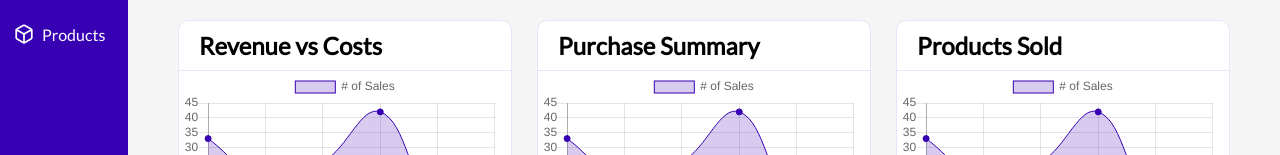
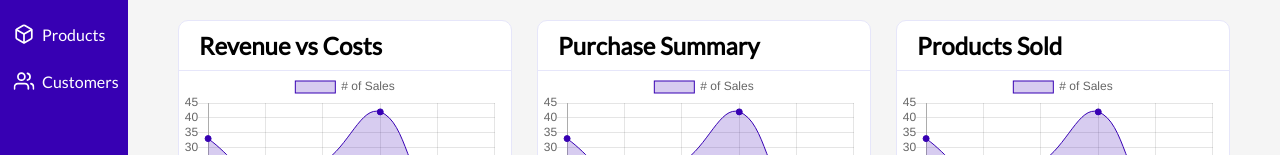
Before and after one commit to igorfrag/erp-react, a React (Create React App) app: page / in a window 1280 px wide. Shown: the part 158-313 px from the top of the page. Built offline with nearby package versions, Linux system fonts and the light colour scheme; no server answers.

Commit message:
Customer Page ( Navbar / Router )

```diff
--- a/src/components/Navbar/Navbar.js
+++ b/src/components/Navbar/Navbar.js
@@ -1,7 +1,7 @@
 import React from 'react';
 import { Link } from 'react-router-dom';
 import styled from 'styled-components';
-import { FiBox, FiDollarSign, FiGrid } from 'react-icons/fi';
+import { FiBox, FiDollarSign, FiGrid, FiUsers } from 'react-icons/fi';
 import SvgLogo from './SvgLogo';
 
 const MenuItem = styled(Link)`
@@ -58,6 +58,12 @@ export default function Navbar() {
       title: 'Products',
       icon: <FiBox />,
     },
+    {
+      key: 4,
+      route: '/customers',
+      title: 'Customers',
+      icon: <FiUsers />,
+    },
   ];
 
   const navLinks = links.map((link) => {
--- a/src/router/Router.js
+++ b/src/router/Router.js
@@ -1,6 +1,6 @@
 import React from 'react';
 import { Switch, Route } from 'react-router-dom';
-
+import Customers from '../pages/Customers';
 import Dashboard from '../pages/Dashboard';
 import Products from '../pages/Products';
 import Sales from '../pages/Sales';
@@ -18,7 +18,9 @@ function Router() {
         <Route exact path='/sales'>
           <Sales />
         </Route>
-        <Route></Route>
+        <Route exact path='/customers'>
+          <Customers />
+        </Route>
       </Switch>
     </div>
   );
```
